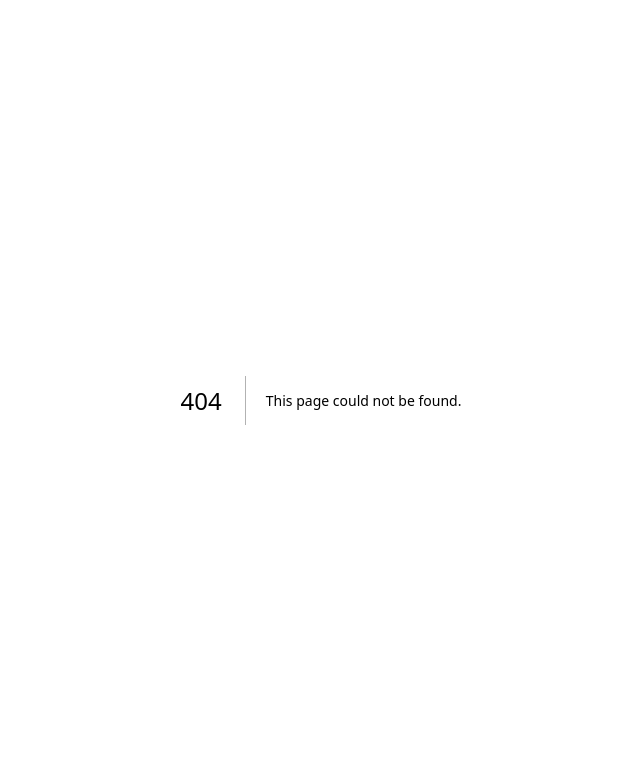
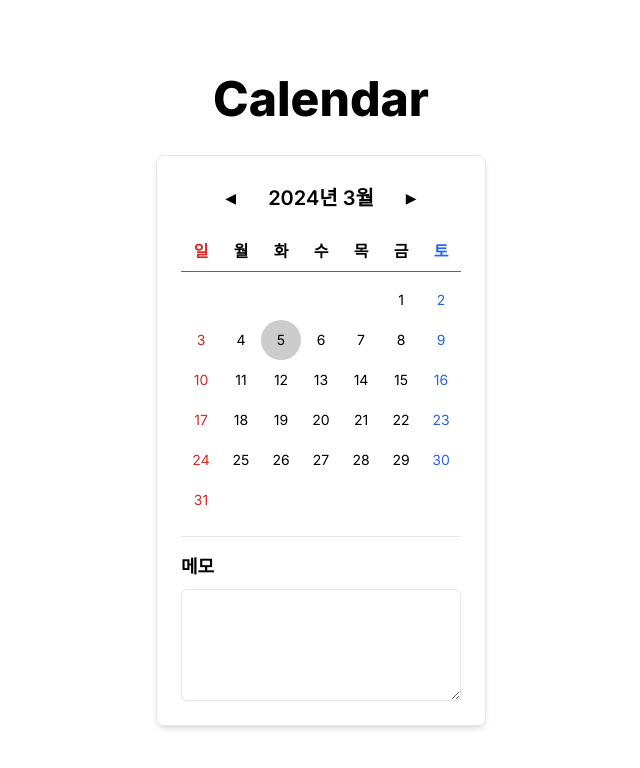
Before and after one commit to wontory/resat-challenge, a Next.js app: page /calendar in a window 1280 px wide. Before the commit this address had no page. Shown: the top 768 px of the page, without its empty margins (319-959 px from the left). Built offline with nearby package versions, Linux system fonts and the light colour scheme.

Commit message:
feat: day 4 - calendar

```diff
--- /dev/null
+++ b/src/app/calendar/components/calendar.tsx
@@ -0,0 +1,132 @@
+'use client'
+
+import { useState } from 'react'
+import {
+  add,
+  differenceInDays,
+  endOfMonth,
+  setDate,
+  startOfMonth,
+  sub,
+} from 'date-fns'
+
+import { cn } from '@/utils/cn'
+import { Button } from '@/components/button'
+import { Textarea } from '@/components/textarea'
+
+const WEEKDAYS = ['일', '월', '화', '수', '목', '금', '토']
+
+const datecmp = (a: Date, b: Date) =>
+  a.getFullYear() === b.getFullYear() &&
+  a.getMonth() === b.getMonth() &&
+  a.getDate() === b.getDate()
+
+const memoDatecmp = (a: Date, b: Date, index: number) =>
+  a.getFullYear() === b.getFullYear() &&
+  a.getMonth() === b.getMonth() &&
+  a.getDate() === index
+
+function Calendar() {
+  const [selectedDate, setSelectedDate] = useState(new Date())
+  const [memos, setMemos] = useState<{ date: Date; memo: string }[]>([])
+
+  const start = startOfMonth(selectedDate)
+  const end = endOfMonth(selectedDate)
+
+  const handlePrevMonth = () => {
+    setSelectedDate((prev) => sub(prev, { months: 1 }))
+  }
+
+  const handleNextMonth = () => {
+    setSelectedDate((prev) => add(prev, { months: 1 }))
+  }
+
+  const handleDateClick = (day: number) => {
+    setSelectedDate((prev) => setDate(prev, day))
+  }
+
+  const handleMemoSave = (e: React.ChangeEvent<HTMLTextAreaElement>) => {
+    setMemos((prev) => {
+      const index = prev.findIndex((memo) => datecmp(memo.date, selectedDate))
+
+      return index === -1
+        ? [...prev, { date: selectedDate, memo: e.target.value }]
+        : [
+            ...prev.slice(0, index),
+            { date: selectedDate, memo: e.target.value },
+            ...prev.slice(index + 1),
+          ]
+    })
+  }
+
+  return (
+    <div className="flex flex-col gap-4 rounded-lg border p-6 shadow-md">
+      <div className="flex items-center justify-center gap-4">
+        <Button className="shadow-none" onClick={handlePrevMonth}>
+          ◀
+        </Button>
+        <h2 className="text-center text-xl font-semibold">
+          {selectedDate.getFullYear()}년 {selectedDate.getMonth() + 1}월
+        </h2>
+        <Button className="shadow-none" onClick={handleNextMonth}>
+          ▶
+        </Button>
+      </div>
+
+      <div className="text-ceter grid grid-cols-7 [&>*:nth-child(7n)]:text-blue-600 [&>*:nth-child(7n+1)]:text-red-600">
+        {WEEKDAYS.map((day) => (
+          <div
+            key={day}
+            className="mb-2 flex h-10 w-10 items-center justify-center border-b border-black/60 font-semibold"
+          >
+            {day}
+          </div>
+        ))}
+
+        {Array.from({ length: start.getDay() }).map((_, index) => (
+          <div key={`pre-${index}`} className="h-10 w-10"></div>
+        ))}
+
+        {Array.from({ length: differenceInDays(end, start) + 1 }).map(
+          (_, index) => (
+            <button
+              key={`day-${index}`}
+              onClick={() => handleDateClick(index + 1)}
+              className={cn(
+                'relative flex h-10 w-10 items-center justify-center text-center text-sm',
+                selectedDate.getDate() === index + 1 &&
+                  'rounded-full bg-black/20',
+              )}
+            >
+              {index + 1}
+              {memos.find((memo) =>
+                memoDatecmp(memo.date, selectedDate, index + 1),
+              )?.memo && (
+                <div className="absolute top-[-4px] text-green-600">•</div>
+              )}
+            </button>
+          ),
+        )}
+
+        {Array.from({ length: 6 - end.getDay() }).map((_, index) => (
+          <div key={`post-${index}`} className="h-10 w-10"></div>
+        ))}
+      </div>
+
+      <hr />
+
+      <div className="flex flex-col gap-2">
+        <h2 className="text-lg font-semibold">메모</h2>
+        <Textarea
+          value={
+            memos.find((memo) => datecmp(memo.date, selectedDate))?.memo || ''
+          }
+          onChange={handleMemoSave}
+          className="h-28 w-full"
+        />
+      </div>
+    </div>
+  )
+}
+
+export { Calendar }
--- /dev/null
+++ b/src/app/calendar/page.tsx
@@ -0,0 +1,17 @@
+import { Metadata } from 'next'
+import { Calendar } from './components/calendar'
+
+export const metadata: Metadata = {
+  title: '4일차 캘린더',
+}
+
+export default function ToDoListPage() {
+  return (
+    <main className="flex h-screen w-screen flex-col items-center justify-center">
+      <header className="mb-8 text-4xl font-extrabold lg:text-5xl">
+        Calendar
+      </header>
+      <Calendar />
+    </main>
+  )
+}
--- /dev/null
+++ b/src/components/textarea.tsx
@@ -0,0 +1,18 @@
+import { cn } from '@/utils/cn'
+
+function Textarea({
+  className,
+  ...props
+}: React.TextareaHTMLAttributes<HTMLTextAreaElement>) {
+  return (
+    <textarea
+      className={cn(
+        'h-9 rounded-md border px-3 py-1 text-sm shadow-sm transition-colors disabled:pointer-events-none disabled:opacity-50',
+        className,
+      )}
+      {...props}
+    />
+  )
+}
+
+export { Textarea }
```
